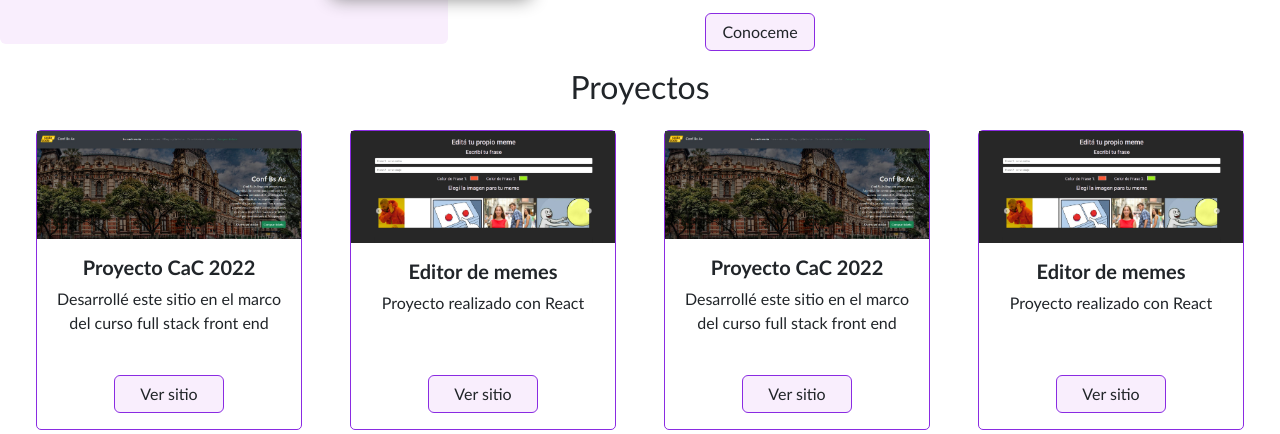
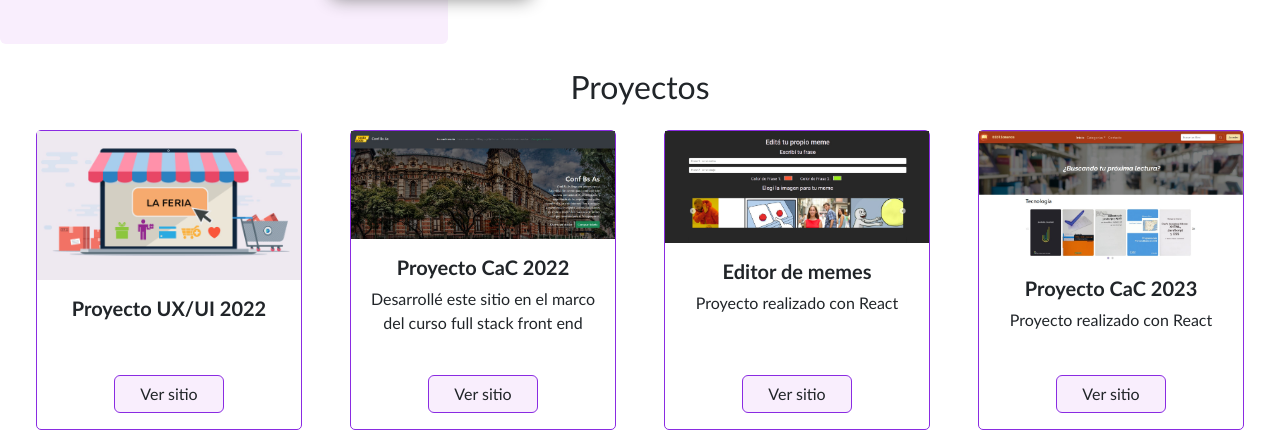
Before and after one commit to ElianaMoguilevsky/ID-Card-Web, a plain HTML site: page index.html in a window 1280 px wide. Shown: the part 552-986 px from the top of the page. Drawn offline with nearby package versions, Linux system fonts and the light colour scheme.

Commit message:
Add items en proyectos

```diff
--- a/css/style.css
+++ b/css/style.css
@@ -69,10 +69,9 @@ body {
 .card2 {
     display: flex;
     flex-wrap: wrap;
-    height: 400px;
     width: fit-content;
+    max-height: 380px;
     min-width: 50%;
-    max-width: 200px;
     position: absolute;
     left: 100%;
     margin: 10% 15%;
--- a/index.html
+++ b/index.html
@@ -82,17 +82,12 @@
         <h5 class="card-title card2-title">¡Hola!</h5>
 
         <p class="card-text card2-text">Soy Eliana. Buscando un nuevo camino hace poco descubrí el mundo del desarrollo. Tengo muchas ganas de aprender y una verdadera pasión por la programación y el diseño web. Cada línea de código escrita se ha convertido en una emocionante aventura y en una oportunidad para mejorar mis habilidades. Me motiva la idea de crear experiencias web renovadas y funcionales. Curiosa, eterna estudiante, dispuesta a enfrentar nuevos desafíos.</p>
-        <br>
-        <!--       <a href="#" class="btn btn-ligth card-btn">Curriculum</a>
 
-      <a href="#" class="btn btn-ligth card-btn">Proyectos</a> -->
 
-        <a href="https://www.linkedin.com/in/elianamoguilevsky/" target="_blank"
-          class="btn btn-ligth card-btn">Conoceme</a>
 
 
       </div>
-      <div class=""></div>
+
     </div>
 
 
@@ -120,6 +115,16 @@
 <div class="card-group justify-content-center">
 
   <div class="card mx-4 card-proy">
+    <img src="./img/proyectos/proy_ux_ui.jpg" class="img-fluid card-img-fluid" alt="Proyecto CAC Full Stack Front End">
+    <div class="card-body">
+      <h5 class="card-title">Proyecto UX/UI 2022</h5>
+      <p class="card-text"></p>
+      <a href="https://docs.google.com/presentation/d/1kBFp8xmFy-jDM7mi845hvvE9002kRRX64N-Z6Sl5VX0/edit?usp=sharing" target="_blank"
+      class="d-grid btn btn-ligth card-btn mx-auto position-absolute bottom-0 start-50 translate-middle-x mb-3">Ver sitio</a>
+     </div>
+  </div>
+
+  <div class="card mx-4 card-proy">
     <img src="./img/proyectos/proy_int_front_cac_2022.jpg" class="img-fluid card-img-fluid" alt="Proyecto CAC Full Stack Front End">
     <div class="card-body">
       <h5 class="card-title">Proyecto CaC 2022</h5>
@@ -139,22 +144,14 @@
      </div>
   </div>
 
-  <div class="card mx-4 card-proy">
-    <img src="./img/proyectos/proy_int_front_cac_2022.jpg" class="img-fluid card-img-fluid" alt="Proyecto CAC Full Stack Front End">
-    <div class="card-body">
-      <h5 class="card-title">Proyecto CaC 2022</h5>
-      <p class="card-text">Desarrollé este sitio en el marco del curso full stack front end</p>
-      <a href="https://replit.com/@ElianaMoguilevs/TP-integrador-front?v=1" target="_blank"
-      class="d-grid btn btn-ligth card-btn mx-auto position-absolute bottom-0 start-50 translate-middle-x mb-3">Ver sitio</a>
-     </div>
-  </div>
+
 
   <div class="card mx-4 card-proy">
-    <img src="./img/proyectos/editor_de_memes_react_2023_v2.jpg" class="img-fluid card-img-fluid" alt="Proyecto Editor de memes con React">
+    <img src="./img/proyectos/bibliomanos.jpg" class="img-fluid card-img-fluid" alt="Proyecto Editor de memes con React">
     <div class="card-body">
-      <h5 class="card-title">Editor de memes</h5>
+      <h5 class="card-title">Proyecto CaC 2023</h5>
       <p class="card-text">Proyecto realizado con React</p>
-      <a href="https://editor-de-memes.netlify.app/" target="_blank"
+      <a href="https://eliana-moguilevsky-bibliomanos.netlify.app/" target="_blank"
       class="d-grid btn btn-ligth card-btn mx-auto position-absolute bottom-0 start-50 translate-middle-x mb-3">Ver sitio</a>
      </div>
   </div>
```
Also changed, not shown: img/proyectos/bibliomanos.jpg (added), img/proyectos/proy_ux_ui.jpg (added).
